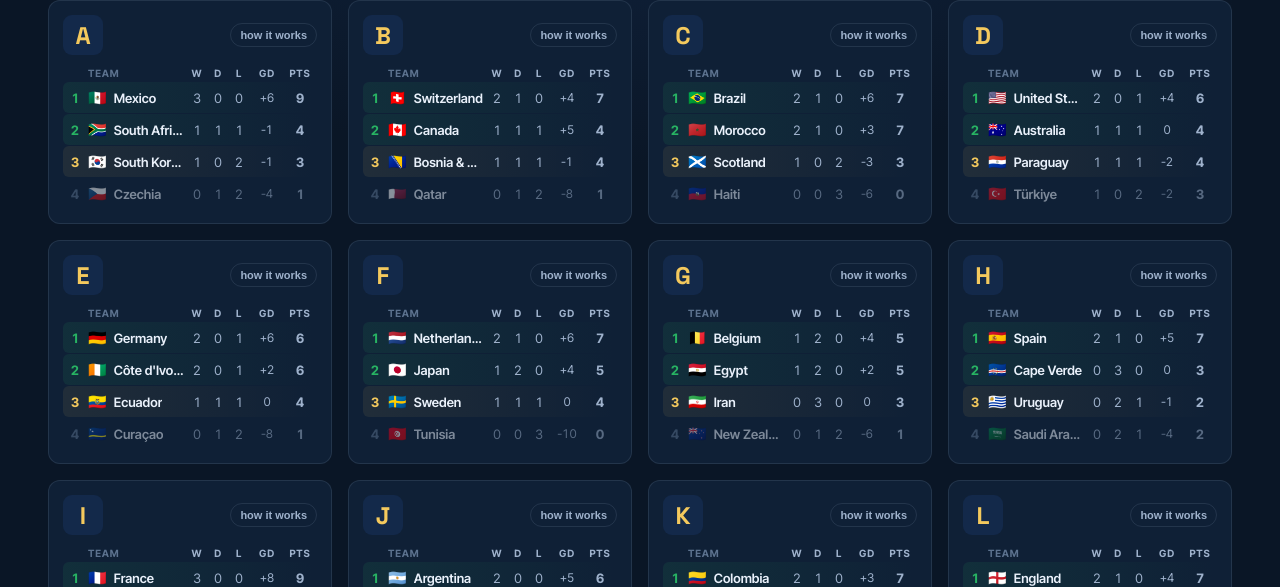
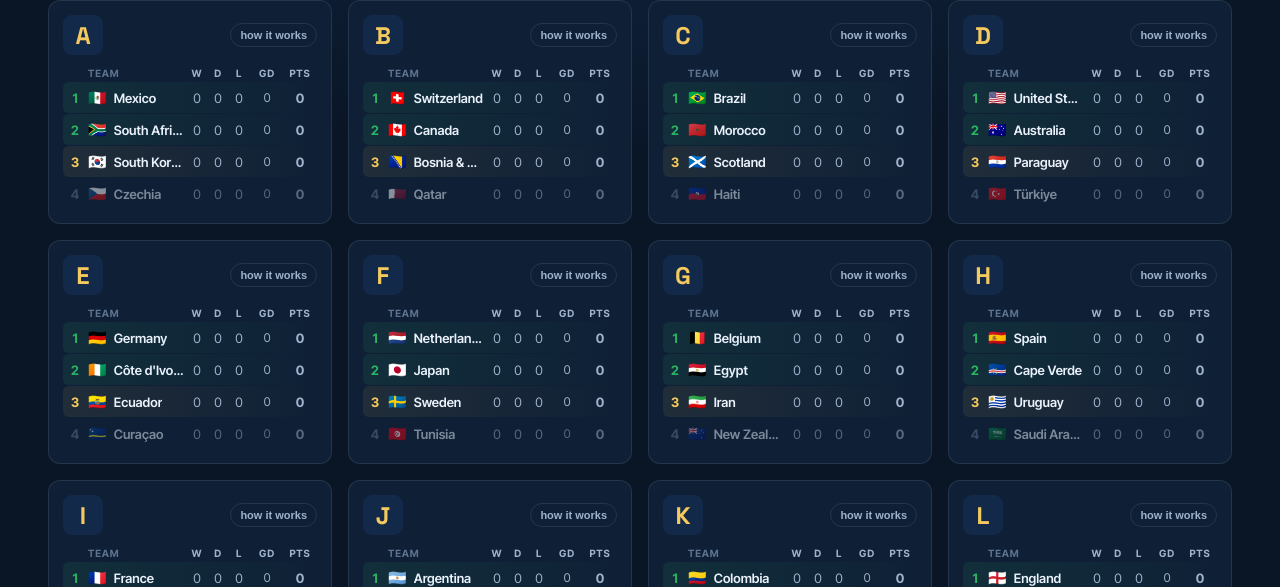
Before and after one commit to rsuriprojects/TheCup, a React (Vite) app: page / in a window 1280 px wide. Shown: the part 213-800 px from the top of the page. Built offline with nearby package versions, Linux system fonts and the light colour scheme.

Commit message:
Update TheCup.jsx

```diff
--- a/src/TheCup.jsx
+++ b/src/TheCup.jsx
@@ -24,9 +24,11 @@ const OWNER_KEY = "letmein"; // ← change this to your own password
 
 const STORE_KEY = "thecup.predictions.v1";
 const RESULTS_KEY = "thecup.results.v1";
+const GROUPS_KEY = "thecup.groups.v1";
 
 let _mem = {};
 let _memResults = {};
+let _memGroups = null;
 function makeStore(key, memRef){
   return {
     load(){
@@ -45,6 +47,7 @@ function makeStore(key, memRef){
 }
 const store = makeStore(STORE_KEY, { get value(){return _mem;}, set value(v){_mem=v;} });
 const resultsStore = makeStore(RESULTS_KEY, { get value(){return _memResults;}, set value(v){_memResults=v;} });
+const groupsStore = makeStore(GROUPS_KEY, { get value(){return _memGroups;}, set value(v){_memGroups=v;} });
 
 // ── reference data ───────────────────────────────────────────
 const FLAG = {
@@ -67,22 +70,71 @@ const NAME = {
 };
 const HOST = { MEX:"mex", CAN:"can", USA:"usa" };
 
-// Group standings — final group-stage data (all teams MP3), read from
-// official standings on Jun 27, 2026. Row: [code, W, D, L, GF, GA, Pts]
-const GROUPS = {
-  A:[["MEX",3,0,0,6,0,9],["RSA",1,1,1,2,3,4],["KOR",1,0,2,2,3,3],["CZE",0,1,2,2,6,1]],
-  B:[["SUI",2,1,0,7,3,7],["CAN",1,1,1,8,3,4],["BIH",1,1,1,5,6,4],["QAT",0,1,2,2,10,1]],
-  C:[["BRA",2,1,0,7,1,7],["MAR",2,1,0,6,3,7],["SCO",1,0,2,1,4,3],["HTI",0,0,3,2,8,0]],
-  D:[["USA",2,0,1,8,4,6],["AUS",1,1,1,2,2,4],["PAR",1,1,1,2,4,4],["TUR",1,0,2,3,5,3]],
-  E:[["GER",2,0,1,10,4,6],["CIV",2,0,1,4,2,6],["ECU",1,1,1,2,2,4],["CUW",0,1,2,1,9,1]],
-  F:[["NED",2,1,0,10,4,7],["JPN",1,2,0,7,3,5],["SWE",1,1,1,7,7,4],["TUN",0,0,3,2,12,0]],
-  G:[["BEL",1,2,0,6,2,5],["EGY",1,2,0,5,3,5],["IRN",0,3,0,3,3,3],["NZL",0,1,2,4,10,1]],
-  H:[["ESP",2,1,0,5,0,7],["CPV",0,3,0,2,2,3],["URU",0,2,1,3,4,2],["KSA",0,2,1,1,5,2]],
-  I:[["FRA",3,0,0,10,2,9],["NOR",2,0,1,8,7,6],["SEN",1,0,2,8,6,3],["IRQ",0,0,3,1,12,0]],
-  J:[["ARG",2,0,0,5,0,6],["AUT",1,0,1,3,3,3],["DZA",1,0,1,2,4,3],["JOR",0,0,2,2,5,0]],
-  K:[["COL",2,1,0,4,1,7],["POR",1,2,0,6,1,5],["COD",1,1,1,4,3,4],["UZB",0,0,3,2,11,0]],
-  L:[["ENG",2,1,0,6,2,7],["CRO",2,0,1,5,5,6],["GHA",1,1,1,2,2,4],["PAN",0,0,3,0,4,0]],
+// Group standings — baseline data (Jun 27, 2026). Row: [code, W, D, L, GF, GA, Pts].
+// The Owner tab can override these; edits save per-browser and re-sort live.
+// Group rosters in seed order (positions 1-4 from the official draw).
+const GROUP_ROSTER = {
+  A:["MEX","RSA","KOR","CZE"],
+  B:["SUI","CAN","BIH","QAT"],
+  C:["BRA","MAR","SCO","HTI"],
+  D:["USA","AUS","PAR","TUR"],
+  E:["GER","CIV","ECU","CUW"],
+  F:["NED","JPN","SWE","TUN"],
+  G:["BEL","EGY","IRN","NZL"],
+  H:["ESP","CPV","URU","KSA"],
+  I:["FRA","NOR","SEN","IRQ"],
+  J:["ARG","AUT","DZA","JOR"],
+  K:["COL","POR","COD","UZB"],
+  L:["ENG","CRO","GHA","PAN"],
 };
+
+// Round-robin pairing pattern (0-indexed seed positions).
+const RR_PATTERN = [[0,1],[2,3],[0,2],[1,3],[0,3],[1,2]];
+
+// All 72 group fixtures: { id, group, home, away }.
+const GROUP_FIXTURES = (()=>{
+  const out = [];
+  for(const [g, teams] of Object.entries(GROUP_ROSTER)){
+    RR_PATTERN.forEach(([i,j],n)=>{
+      out.push({ id:`G${g}${n+1}`, group:g, home:teams[i], away:teams[j] });
+    });
+  }
+  return out;
+})();
+
+// Baseline group scores — intentionally EMPTY. Reconstructing exact
+// per-match scorelines from standings alone isn't reliable, so group
+// standings start blank and you enter the real scores in the Owner
+// tab; each entry computes the table live. Key = fixture id, value
+// = {hs,as} (home score, away score).
+const GROUP_SCORES_BASE = {};
+
+// Compute standings for all groups from a scores map.
+// Returns { A:[[code,W,D,L,GF,GA,Pts],...sorted], ... }
+function computeGroups(scores){
+  const out = {};
+  for(const [g, teams] of Object.entries(GROUP_ROSTER)){
+    const tbl = {};
+    teams.forEach(t=>{ tbl[t]={w:0,d:0,l:0,gf:0,ga:0}; });
+    GROUP_FIXTURES.filter(f=>f.group===g).forEach(f=>{
+      const s = scores[f.id];
+      if(!s) return;
+      const {home,away}=f, hs=s.hs, as=s.as;
+      tbl[home].gf+=hs; tbl[home].ga+=as;
+      tbl[away].gf+=as; tbl[away].ga+=hs;
+      if(hs>as){ tbl[home].w++; tbl[away].l++; }
+      else if(as>hs){ tbl[away].w++; tbl[home].l++; }
+      else { tbl[home].d++; tbl[away].d++; }
+    });
+    const rows = teams.map(t=>{
+      const s=tbl[t];
+      return [t, s.w, s.d, s.l, s.gf, s.ga, s.w*3+s.d];
+    });
+    rows.sort((a,b)=> b[6]-a[6] || (b[4]-b[5])-(a[4]-a[5]) || b[4]-a[4]);
+    out[g]=rows;
+  }
+  return out;
+}
 
 const RESULTS = [
   ["COD",3,"UZB",1,"Group K"],["COL",0,"POR",0,"Group K"],["CRO",2,"GHA",1,"Group L"],
@@ -300,18 +352,100 @@ function OwnerRow({ m, result, setResult }){
   );
 }
 
-function OwnerPanel({ results, setResult }){
+// One group match: enter the score, autosaves on change.
+function FixtureRow({ fixture, score, setGroupScore }){
+  const { home, away } = fixture;
+  const [hs,setHs]=useState(score?.hs ?? "");
+  const [as,setAs]=useState(score?.as ?? "");
+  const commit=(h,a)=>{
+    if(h===""||a===""){ if(h===""&&a==="") setGroupScore(fixture.id,null); return; }
+    setGroupScore(fixture.id,{ hs:Math.max(0,parseInt(h,10)||0), as:Math.max(0,parseInt(a,10)||0) });
+  };
+  const clear=()=>{ setHs(""); setAs(""); setGroupScore(fixture.id,null); };
+  return (
+    <div className={`frow ${score?"saved":""}`}>
+      <span className="f-team">{FLAG[home]} {NAME[home]}</span>
+      <input className="oin" inputMode="numeric" value={hs}
+        onChange={e=>{const v=e.target.value.replace(/\D/g,"").slice(0,2);setHs(v);commit(v,as);}}
+        aria-label={`${NAME[home]} goals`}/>
+      <span className="odash">–</span>
+      <input className="oin" inputMode="numeric" value={as}
+        onChange={e=>{const v=e.target.value.replace(/\D/g,"").slice(0,2);setAs(v);commit(hs,v);}}
+        aria-label={`${NAME[away]} goals`}/>
+      <span className="f-team right">{NAME[away]} {FLAG[away]}</span>
+      <button className="obtn clear" onClick={clear} disabled={!score}>✕</button>
+    </div>
+  );
+}
+
+
+// Compact live standings preview for a group (read-only)
+function MiniTable({ rows }){
+  return (
+    <div className="mini">
+      {rows.map((r,i)=>{
+        const [code,w,d,l,gf,ga,pts]=r; const gd=gf-ga;
+        return (
+          <div key={code} className={`mini-row ${i<2?"q":""}`}>
+            <span className="mini-pos">{i+1}</span>
+            <span className="mini-team">{FLAG[code]} {NAME[code]}</span>
+            <span className="mini-rec">{w}-{d}-{l}</span>
+            <span className="mini-gd">{gd>0?`+${gd}`:gd}</span>
+            <span className="mini-pts">{pts}</span>
+          </div>
+        );
+      })}
+    </div>
+  );
+}
+
+function OwnerPanel({ results, setResult, groups, groupScores, setGroupScore, resetGroups }){
+  const [section,setSection]=useState("knockout");
+  const [openGroup,setOpenGroup]=useState(null);
   return (
     <main className="owner">
       <div className="owner-head">
-        <h3>⚙ Owner · enter results</h3>
-        <p>Type a final score and hit <strong>Save</strong>. The bracket fills in the winner and predictions grade instantly. Only you see this tab (it needs the secret link). Scores save to this browser.</p>
+        <h3>⚙ Owner</h3>
+        <p>Update results without touching code. Only you see this tab (it needs the secret link). Everything saves to this browser.</p>
+        <div className="owner-switch">
+          <button className={section==="knockout"?"on":""} onClick={()=>setSection("knockout")}>Knockout scores</button>
+          <button className={section==="groups"?"on":""} onClick={()=>setSection("groups")}>Group matches</button>
+        </div>
       </div>
-      <div className="owner-list">
-        {R32.map(m=>(
-          <OwnerRow key={m.id} m={m} result={resultOf(m, results)} setResult={setResult}/>
-        ))}
-      </div>
+
+      {section==="knockout" && (
+        <div className="owner-list">
+          {R32.map(m=>(
+            <OwnerRow key={m.id} m={m} result={resultOf(m, results)} setResult={setResult}/>
+          ))}
+        </div>
+      )}
+
+      {section==="groups" && (
+        <div className="owner-groups">
+          <p className="og-hint">Enter each match score — standings compute automatically. Empty fields = not played yet. <button className="og-reset" onClick={resetGroups}>Reset to defaults</button></p>
+          {Object.keys(GROUP_ROSTER).map(g=>{
+            const open = openGroup===g;
+            return (
+              <div key={g} className="og-block">
+                <button className="og-toggle" onClick={()=>setOpenGroup(open?null:g)}>
+                  <span>Group {g}</span><span className="og-caret">{open?"▾":"▸"}</span>
+                </button>
+                {open && (
+                  <div className="og-body">
+                    <MiniTable rows={groups[g]}/>
+                    <div className="og-fixtures">
+                      {GROUP_FIXTURES.filter(f=>f.group===g).map(f=>(
+                        <FixtureRow key={f.id} fixture={f} score={groupScores[f.id]} setGroupScore={setGroupScore}/>
+                      ))}
+                    </div>
+                  </div>
+                )}
+              </div>
+            );
+          })}
+        </div>
+      )}
     </main>
   );
 }
@@ -321,12 +455,23 @@ export default function TheCup(){
   const [tab,setTab]=useState("groups");
   const [picks,setPicks]=useState(()=>store.load());
   const [results,setResults]=useState(()=>resultsStore.load());
+  const [groupScores,setGroupScores]=useState(()=>({ ...GROUP_SCORES_BASE, ...(groupsStore.load()||{}) }));
   useEffect(()=>{ store.save(picks); },[picks]);
   useEffect(()=>{ resultsStore.save(results); },[results]);
+  useEffect(()=>{ groupsStore.save(groupScores); },[groupScores]);
+
+  const groups = useMemo(()=>computeGroups(groupScores),[groupScores]);
 
   // Owner mode unlocks when the URL has ?owner=OWNER_KEY
   const isOwner = typeof window!=="undefined" &&
     new URLSearchParams(window.location.search).get("owner")===OWNER_KEY;
+
+  const setGroupScore=(fixtureId,score)=>setGroupScores(prev=>{
+    const next={ ...prev };
+    if(score===null) delete next[fixtureId]; else next[fixtureId]=score;
+    return next;
+  });
+  const resetGroups=()=>setGroupScores({ ...GROUP_SCORES_BASE });
 
   const onPick=(id,p)=>setPicks(prev=>({ ...prev, [id]:p }));
   const setResult=(id,r)=>setResults(prev=>{
@@ -368,7 +513,7 @@ export default function TheCup(){
 
       {tab==="groups" && (
         <main className="groups-grid">
-          {Object.entries(GROUPS).map(([l,rows])=><GroupCard key={l} letter={l} rows={rows}/>)}
+          {Object.entries(groups).map(([l,rows])=><GroupCard key={l} letter={l} rows={rows}/>)}
         </main>
       )}
 
@@ -455,7 +600,8 @@ export default function TheCup(){
       )}
 
       {tab==="owner" && isOwner && (
-        <OwnerPanel results={results} setResult={setResult}/>
+        <OwnerPanel results={results} setResult={setResult}
+          groups={groups} groupScores={groupScores} setGroupScore={setGroupScore} resetGroups={resetGroups}/>
       )}
 
       <footer className="cup-foot">
@@ -646,10 +792,43 @@ const CSS = `
 .obtn.save:hover{filter:brightness(1.08)}
 .obtn.clear{background:none;color:var(--ink-300)}
 .obtn.clear:disabled{opacity:.3;cursor:default}
+.owner-switch{display:flex;gap:8px;margin-top:4px}
+.owner-switch button{background:var(--panel);border:1px solid var(--line);color:var(--ink-300);
+  font-size:13px;font-weight:700;padding:8px 14px;border-radius:20px;cursor:pointer}
+.owner-switch button.on{background:#ff9d4d;color:#2a1605;border-color:#ff9d4d}
+.owner-groups{margin-top:6px}
+.og-hint{font-size:13px;color:var(--ink-300);margin:0 0 16px}
+.og-hint b{color:var(--ink-100)}
+.og-reset{background:none;border:1px solid var(--line);color:var(--ink-300);font-size:11px;
+  padding:4px 10px;border-radius:14px;cursor:pointer;margin-left:8px;font-weight:600}
+.og-reset:hover{border-color:var(--can);color:var(--can)}
+.og-block{margin-bottom:8px;border:1px solid var(--line);border-radius:10px;overflow:hidden}
+.og-toggle{width:100%;display:flex;align-items:center;justify-content:space-between;
+  background:var(--panel);border:none;color:var(--ink-100);font-family:var(--display);font-weight:600;
+  font-size:15px;padding:12px 16px;cursor:pointer}
+.og-toggle:hover{background:var(--panel-2)}
+.og-caret{color:var(--ink-500)}
+.og-body{padding:12px 16px;background:rgba(0,0,0,.15)}
+.mini{margin-bottom:12px;border-bottom:1px solid var(--line);padding-bottom:10px}
+.mini-row{display:grid;grid-template-columns:18px 1fr auto 36px 26px;gap:8px;align-items:center;
+  font-size:12px;padding:3px 4px;color:var(--ink-300)}
+.mini-row.q{color:var(--ink-100)}
+.mini-pos{color:var(--ink-500);font-weight:700}
+.mini-row.q .mini-pos{color:var(--mex)}
+.mini-rec{font-variant-numeric:tabular-nums;color:var(--ink-500)}
+.mini-gd{text-align:right;font-variant-numeric:tabular-nums;color:var(--ink-500);font-size:11px}
+.mini-pts{text-align:right;font-weight:800;color:var(--ink-100)}
+.og-fixtures{display:flex;flex-direction:column;gap:6px}
+.frow{display:grid;grid-template-columns:1fr 40px 12px 40px 1fr auto;gap:8px;align-items:center}
+.frow.saved .f-team{color:var(--ink-100)}
+.f-team{font-size:12px;font-weight:600;color:var(--ink-300)}
+.f-team.right{text-align:right}
 @media (max-width:640px){
   .orow{grid-template-columns:1fr 40px 10px 40px 1fr;row-gap:8px}
   .orow .obtn{grid-column:span 2}
   .obtn.clear{grid-column:span 3}
+  .frow{grid-template-columns:1fr 36px 10px 36px 1fr auto;gap:5px}
+  .f-team{font-size:11px}
 }
 @media (prefers-reduced-motion:reduce){*{transition:none!important}}
 `;
```
